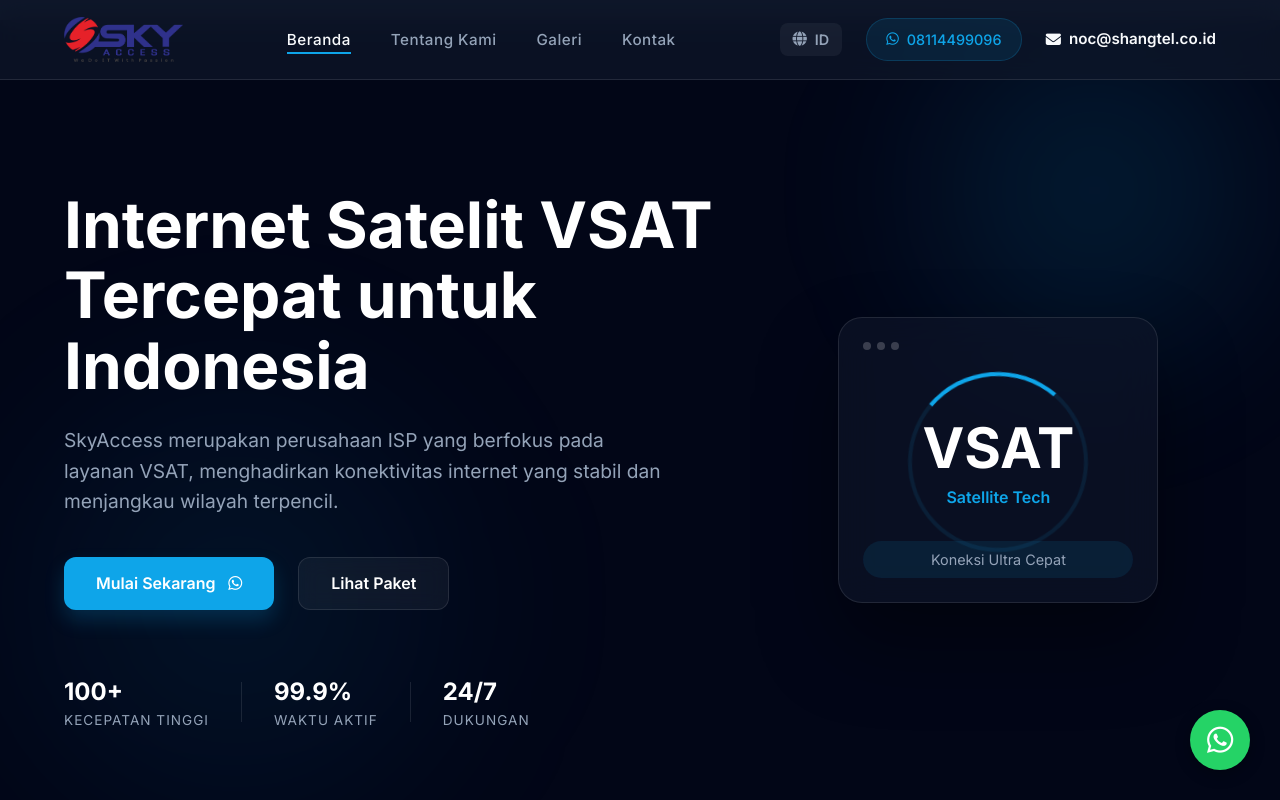
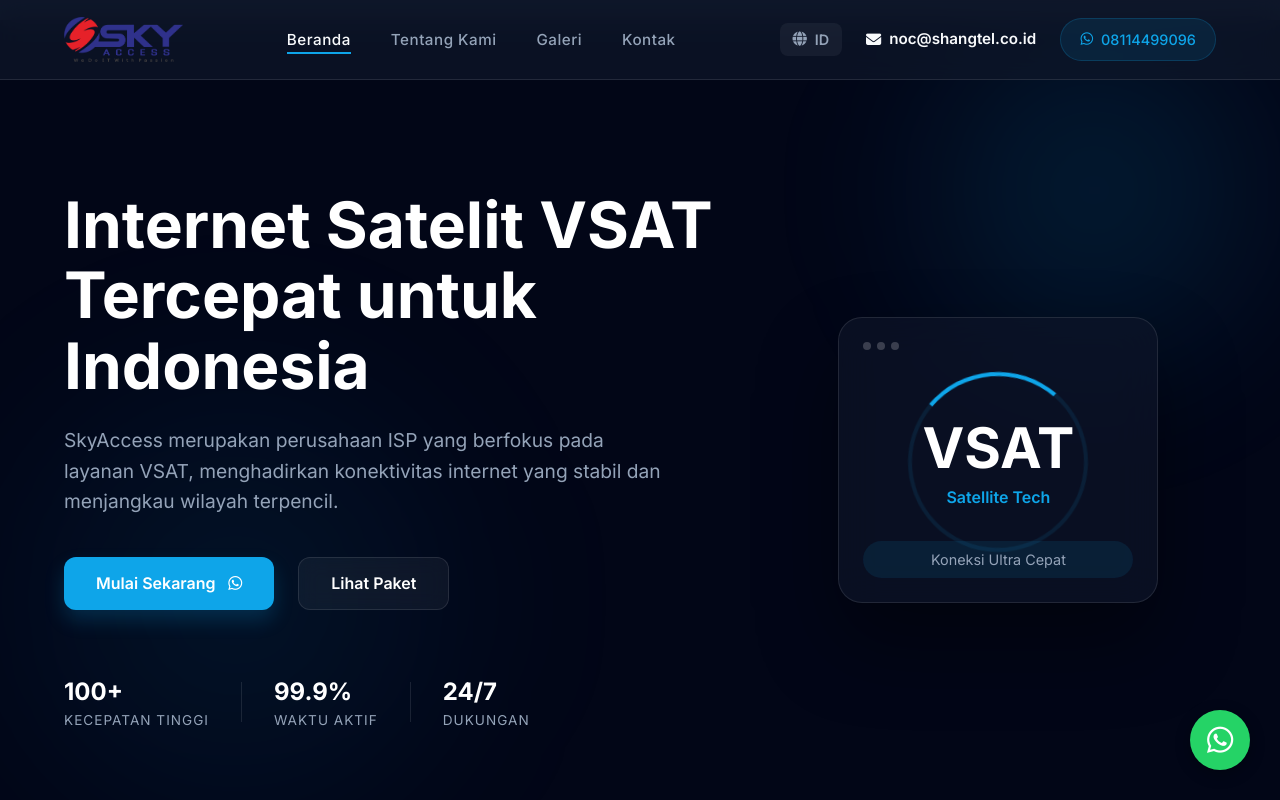
Before and after one commit to fuureya/skyaccess, a Vue app: page / in a window 1280 px wide. Shown: the top 800 px of the page. Built offline with nearby package versions, Linux system fonts and the light colour scheme.

Commit message:
refactor: reorder WhatsApp contact link in Navbar component

```diff
--- a/src/components/Navbar.vue
+++ b/src/components/Navbar.vue
@@ -47,14 +47,14 @@
           <span>{{ currentLocale.toUpperCase() }}</span>
         </button>
 
+        <a href="mailto:noc@shangtel.co.id" class="contact-item-nav">
+          <i class="fas fa-envelope"></i>
+          <span class="email-text">noc@shangtel.co.id</span>
+        </a>
+
         <a href="https://wa.me/628114499096" target="_blank" class="contact-email">
           <i class="fab fa-whatsapp"></i>
           <span class="phone-text">08114499096</span>
-        </a>
-
-        <a href="mailto:noc@shangtel.co.id" class="contact-item-nav">
-          <i class="fas fa-envelope"></i>
-          <span class="email-text">noc@shangtel.co.id</span>
         </a>
         <button class="menu-toggle" @click="toggleMenu" :class="{ 'active': isMenuOpen }">
           <span class="bar"></span>
```
